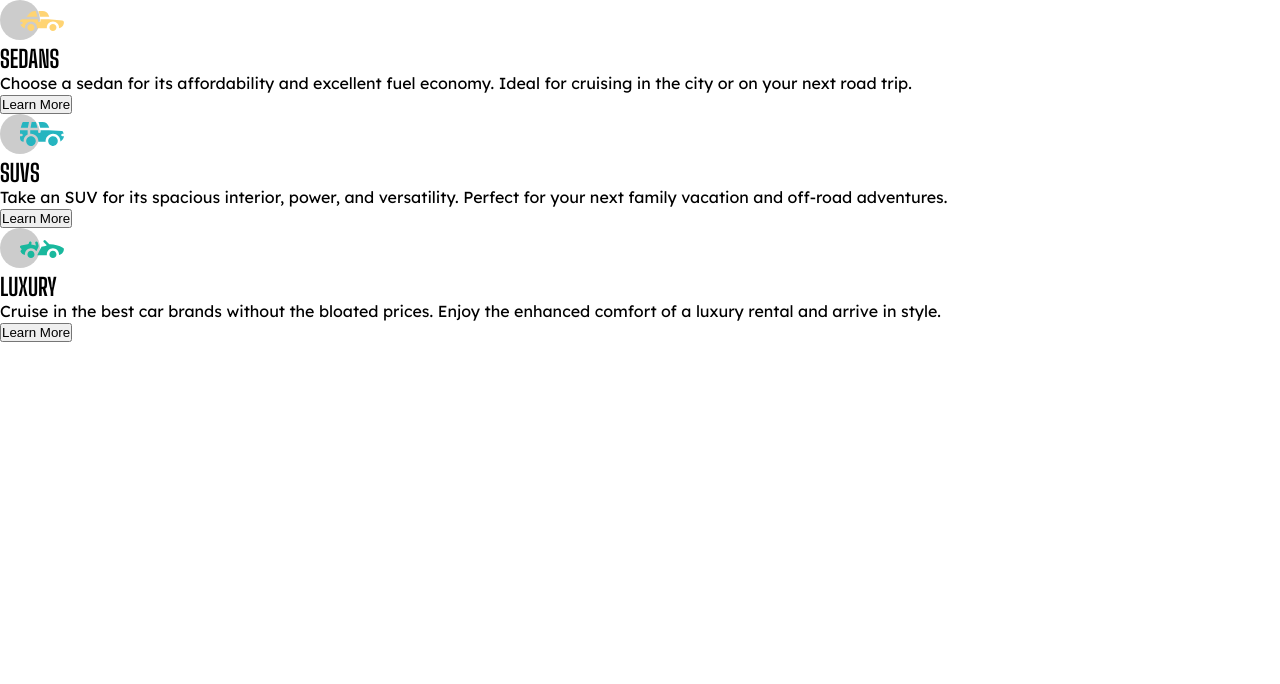
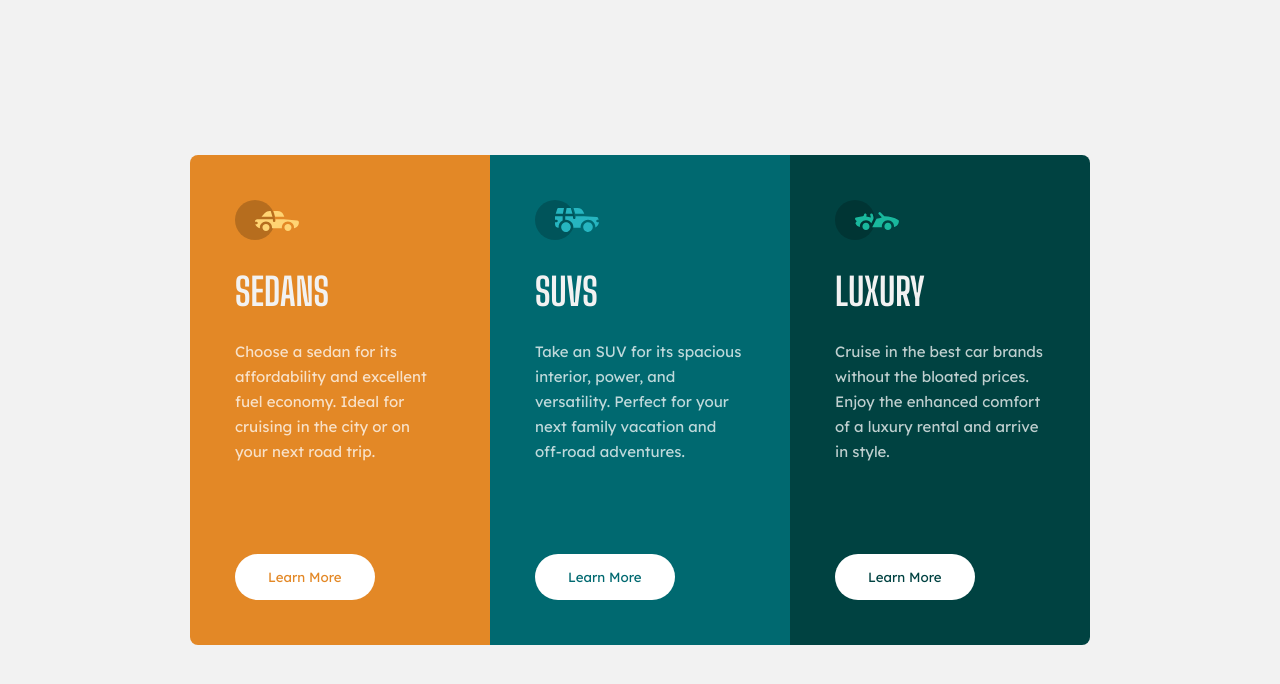
Before and after one commit to byu0324/3-preview-card, a plain HTML site: page index.html in a window 1280 px wide. Drawn offline with Linux system fonts and the light colour scheme.

Commit message:
complete

```diff
--- a/style.css
+++ b/style.css
@@ -8,8 +8,96 @@
 
 body {
   font-family: 'Lexend Deca', sans-serif;
+  height: 100vh;
+  background-color: hsl(0, 0%, 95%);
+  font-size: 15px;
+  display: flex;
+  justify-content: center;
+  align-items: center;
+}
+
+.container {
+  display: flex;
+  width: 900px;
+  border-radius: 8px;
+  overflow: hidden;
+}
+
+article {
+  padding: 45px;
+  width: 300px;
+}
+
+.sedans {
+  background-color: hsl(31, 77%, 52%);
+}
+
+.suvs {
+  background-color: hsl(184, 100%, 22%);
+}
+
+.luxury {
+  background-color: hsl(179, 100%, 13%);
 }
 
 h1 {
   font-family: 'Big Shoulders Display', cursive;
+  color: hsl(0, 0%, 95%);
+  margin: 25px 0;
+  font-size: 38px;
 }
+
+p {
+  color: hsla(0, 0%, 100%, 0.75);
+  line-height: 25px;
+  margin-bottom: 90px;
+}
+
+input[type=button] {
+  background-color: white;
+  border: 3px solid hsla(0, 0%, 100%, 0.75);
+  padding: 12px 30px;
+  border-radius: 25px;
+  cursor: pointer;
+  font-family: inherit;
+}
+.sedans input {
+  color: hsl(31, 77%, 52%);
+}
+
+.suvs input {
+  color: hsl(184, 100%, 22%);
+}
+
+.luxury input {
+  color: hsl(179, 100%, 13%);
+}
+
+input[type=button]:active {
+  background-color: inherit;
+  color: hsla(0, 0%, 100%, 0.75);
+}
+
+@media only screen and (max-width: 380px) {
+  body {
+    height: 100%;
+  }
+
+  .container {
+    flex-direction: column;
+    width: 300px;
+    margin: 30px;
+  }
+
+  article {
+    padding: 35px;
+  }
+
+  h1 {
+    margin: 15px 0;
+  }
+
+  p {
+    margin-bottom: 20px;
+  }
+}
```
